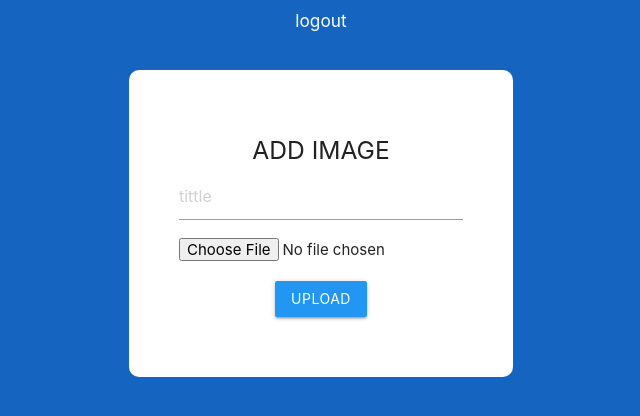
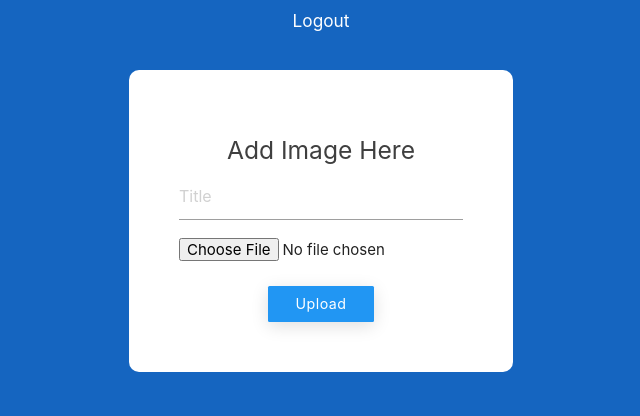
Before and after one commit to webBlaster/fileuploader, a Flask app: page /dashboard in a window 1280 px wide. Shown: the top 416 px of the page, without its empty margins (319-959 px from the left). Run offline with Flask 2, Linux system fonts and the light colour scheme; a user stored in the database is signed in; some libraries are stand-ins or nearby versions.

Commit message:
changed typo and button texture

```diff
--- a/static/styles.css
+++ b/static/styles.css
@@ -7,6 +7,9 @@ body {
     margin:20vh auto !important;
     padding:50px;
     border-radius: 10px;
+}
+h5{
+    color: #3f3f3f !important;
 }
 .addimage {
     width:30%;
@@ -19,6 +22,18 @@ body {
     margin:10px 0;
 }
 
+
+.btn{
+    padding: 0rem 1.8rem !important;
+    border-radius: .10rem !important;
+    color: white;
+    font-size: .95rem !important;
+    transition: background-color .6s;
+    margin-top: 1rem !important;
+    text-transform: none !important;
+    box-shadow: 0px 4px 17px rgba(0, 0, 0, 0.13) !important;
+}
+
 @media only screen and (max-width: 600px){
     .login {
         width:70%;
--- a/templates/dashboard.html
+++ b/templates/dashboard.html
@@ -36,12 +36,12 @@
 
 
 
-    <h6 class="center white-text"><a href="{{url_for('signout')}}" class="white-text">logout</a></h6>
+    <h6 class="center white-text"><a href="{{url_for('signout')}}" class="white-text">Logout</a></h6>
     <form  class="addimage upload center white" method="POST" enctype="multipart/form-data">
-        <h5>ADD IMAGE</h5>
-        <input type="text" name="title" class="input" placeholder="tittle" required/>
+        <h5>Add Image Here</h5>
+        <input type="text" name="title" class="input" placeholder="Title" required/>
         <input type="file" name="file" value="upload" class="input" accept="image/*" required/><br/>
-        <input type="submit" value="upload" class="btn blue" />
+        <button type="submit" class="btn blue">Upload</button>
     </form>
     <section class="container center">
         <h4></h4>
```
Also changed, not shown: templates/login.html (+4 -4 lines), templates/register.html (+4 -4 lines).
